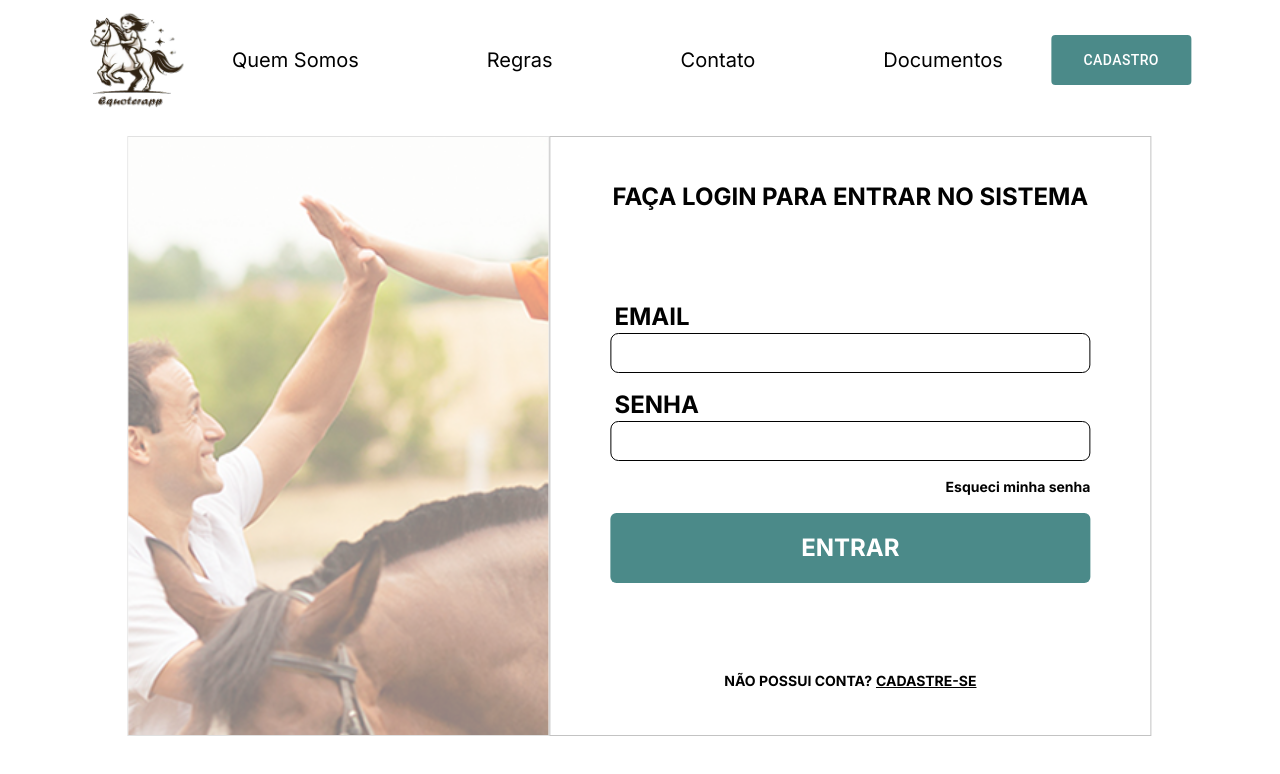
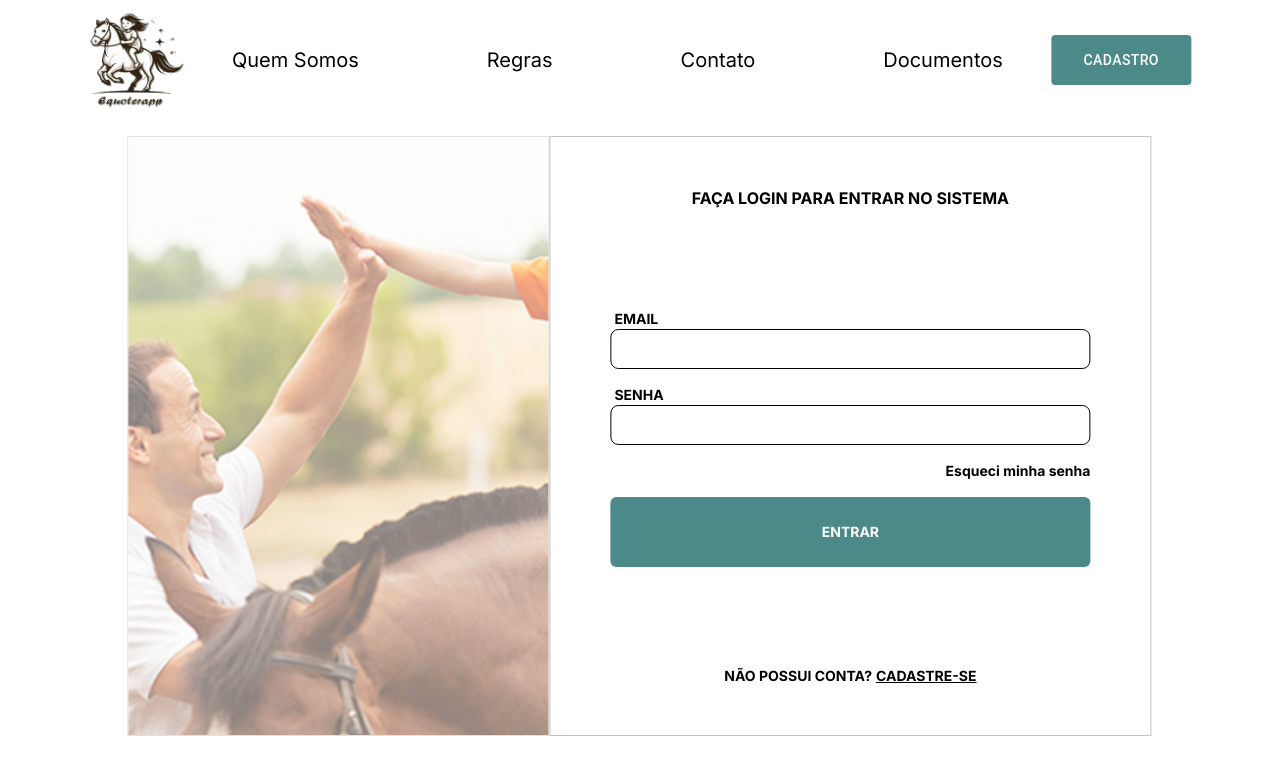
Before and after one commit to lucas037/equoterapp-front, a Next.js app: page /login in a window 1280 px wide. Shown: the top 774 px of the page. Built offline with nearby package versions, Linux system fonts and the light colour scheme.

Commit message:
update: Login page text and input styles
- Update the font size and weight of the login page text to be more readable
- Adjust the input fields' font size and spacing for better visual consistency

```diff
--- a/src/app/login/page.tsx
+++ b/src/app/login/page.tsx
@@ -69,10 +69,10 @@ export default function Login() {
             className="w-auto h-full opacity-50 border border-[#C3C3C3] hidden xl:flex xl:max-w-[100%]"
           />
 
-          <div className='w-full h-full flex flex-col items-center justify-around text-2xl font-bold border border-[#C3C3C3] xl:flex xl:max-w-[100%]'>
+          <div className='w-full h-full flex flex-col items-center justify-around text-base font-bold border border-[#C3C3C3] xl:flex xl:max-w-[100%]'>
             <div>FAÇA LOGIN PARA ENTRAR NO SISTEMA</div>
 
-            <div className='w-[80%] flex flex-col items-center gap-4'>
+            <div className='w-[80%] flex flex-col items-center gap-4 text-sm'>
               <Input name={"EMAIL"} style={"w-full"} value={dadosPaciente.emailFamiliar} onChange={handleChangeEmailFamiliar} />
               <Input name={"SENHA"} style={"w-full"} value={dadosPaciente.senhaFamiliar} onChange={handleChangeSenhaFamiliar} type="password" />
               <div className='w-full flex justify-end text-sm cursor-pointer'>Esqueci minha senha</div>
```
